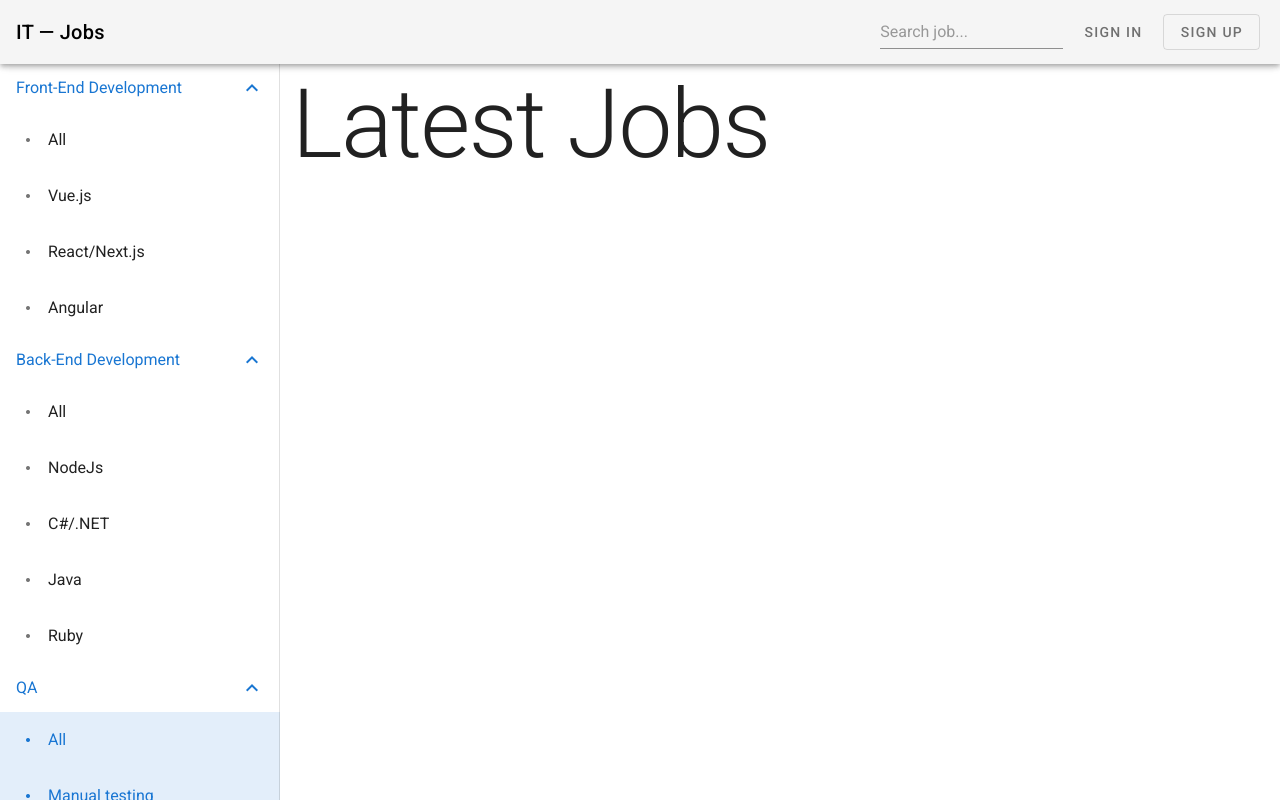
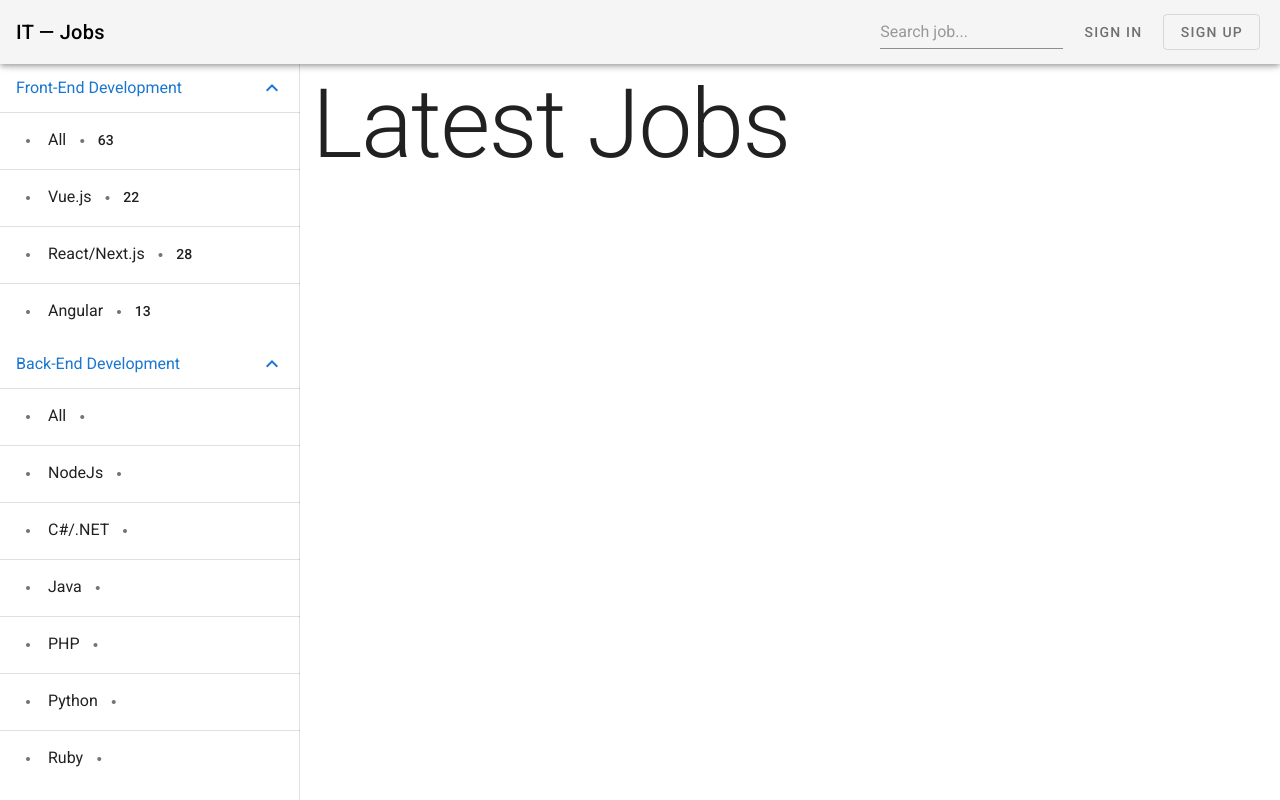
Before and after one commit to GigaVardia/nuxt-jobs, a Nuxt app: page / in a window 1280 px wide. Built offline with nearby package versions, Linux system fonts and the light colour scheme.

Commit message:
added job counter

```diff
--- a/components/home/NavigationDrawer.vue
+++ b/components/home/NavigationDrawer.vue
@@ -3,9 +3,9 @@
     :permanent="!$vuetify.breakpoint.mobile"
     clipped
     app
-    width="280"
+    width="300"
   >
-    <v-list expand>
+    <v-list expand height="">
       <v-list-group
         v-for="(item, index) in items"
         :key="item.id"
@@ -17,8 +17,9 @@
           </v-list-item-content>
         </template>
 
+        <template v-for="nestedItem in item.items">
+          <v-divider :key="`divider-${nestedItem.title}`" />
           <v-list-item
-          v-for="nestedItem in item.items"
             :key="nestedItem.title"
             :to="{
               name: 'categories-category',
@@ -34,9 +35,14 @@
             <v-list-item-content>
               <v-list-item-title>
                 {{ nestedItem.title }}
+                <v-icon> mdi-circle-small </v-icon>
+                <span class="text-subtitle-2">
+                  {{ nestedItem.jobs }}
+                </span>
               </v-list-item-title>
             </v-list-item-content>
           </v-list-item>
+        </template>
       </v-list-group>
     </v-list>
   </v-navigation-drawer>
@@ -88,11 +94,19 @@ export default {
             },
             {
               title: 'C#/.NET',
-              routeParam: 'c#-.net',
+              routeParam: 'csharp-.net',
             },
             {
               title: 'Java',
               routeParam: 'java',
+            },
+            {
+              title: 'PHP',
+              routeParam: 'php',
+            },
+            {
+              title: 'Python',
+              routeParam: 'python',
             },
             {
               title: 'Ruby',
@@ -106,17 +120,17 @@ export default {
           items: [
             {
               title: 'All',
-              params: 'qa-all',
+              routeParam: 'qa-all',
               jobs: 8,
             },
             {
               title: 'Manual testing',
-              param: 'manual-testing',
+              routeParam: 'manual-testing',
               jobs: 3,
             },
             {
               title: 'Test automation',
-              param: 'test-automation',
+              routeParam: 'test-automation',
               jobs: 5,
             },
           ],
@@ -127,22 +141,22 @@ export default {
           items: [
             {
               title: 'All',
-              params: 'operations-all',
+              routeParam: 'operations-all',
               jobs: 15,
             },
             {
               title: 'DevOps',
-              param: 'devops',
+              routeParam: 'devops',
               jobs: 7,
             },
             {
               title: 'System administrator',
-              param: 'system-administrator',
+              routeParam: 'system-administrator',
               jobs: 5,
             },
             {
               title: 'Database administrator',
-              param: 'database-administrator',
+              routeParam: 'database-administrator',
               jobs: 3,
             },
           ],
```
Lines whose indentation alone changed are shown as unchanged.
